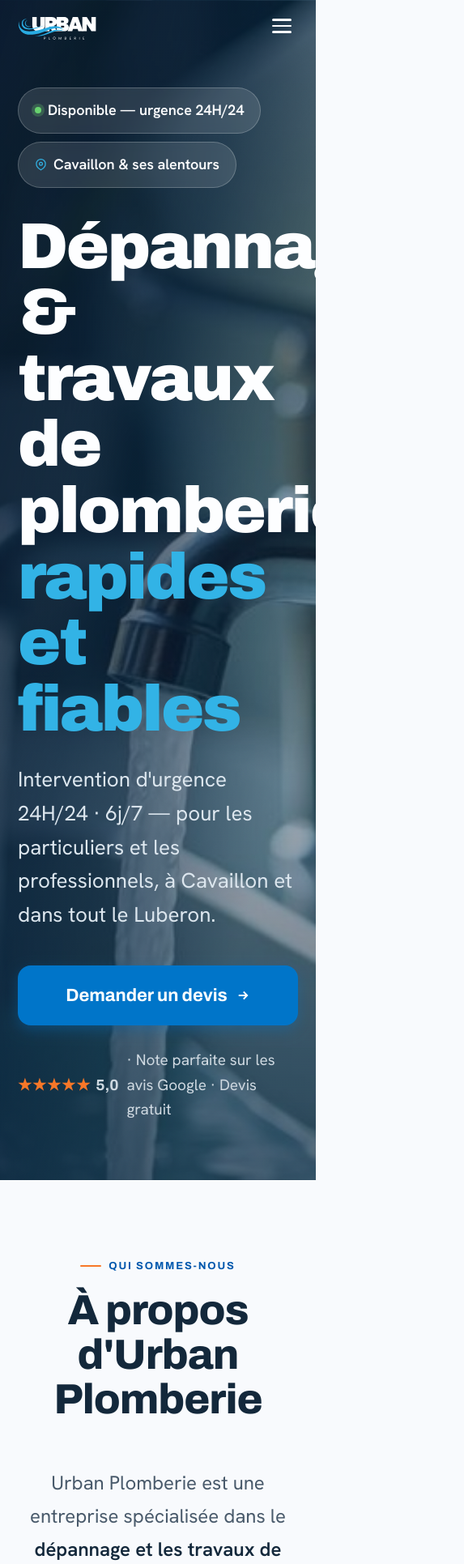
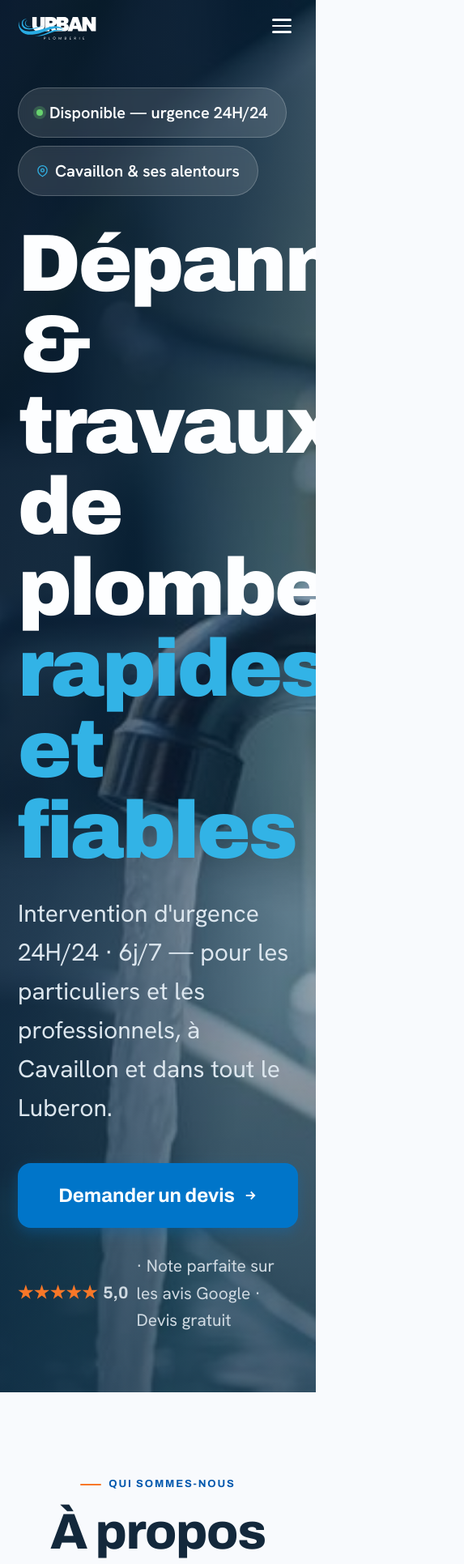
Before and after one commit to yanislft/UrbanPlomberie, a React (Vite) app: page / in a window 390 px wide. Shown: the top 1931 px of the page at 81% size, 573 px wide, since content can reach past the window. Built offline with nearby package versions, Linux system fonts and the light colour scheme.

Commit message:
mobile: max size — h1 100px, sections 62px, body 25-30px

```diff
--- a/src/index.css
+++ b/src/index.css
@@ -420,21 +420,21 @@ section { scroll-margin-top: var(--navbar-height); }
 
   /* ── Hero ── */
   .up-hero { padding: 108px 0 72px; min-height: auto; }
-  .up-hero-content h1    { font-size: 80px; line-height: 1.02; }
-  .up-hero-content .lede { font-size: 26px; margin-top: 26px; line-height: 1.6; }
-  .badge-row    { margin-bottom: 32px; }
-  .pill         { font-size: 18px; padding: 13px 20px; }
-  .hero-actions { margin-top: 42px; flex-direction: column; align-items: stretch; gap: 16px; }
+  .up-hero-content h1    { font-size: 100px; line-height: 1.0; }
+  .up-hero-content .lede { font-size: 30px; margin-top: 28px; line-height: 1.6; }
+  .badge-row    { margin-bottom: 34px; }
+  .pill         { font-size: 20px; padding: 14px 22px; }
+  .hero-actions { margin-top: 44px; flex-direction: column; align-items: stretch; gap: 16px; }
   .hero-actions .call-fab { display: none; }
-  .hero-actions .up-btn   { width: 100%; justify-content: center; padding: 26px; font-size: 22px; border-radius: 16px; }
-  .hero-note  { font-size: 19px; margin-top: 28px; }
+  .hero-actions .up-btn   { width: 100%; justify-content: center; padding: 28px; font-size: 24px; border-radius: 16px; }
+  .hero-note  { font-size: 21px; margin-top: 30px; }
   .scroll-cue { display: none; }
 
   /* ── Sections ── */
-  .up-block { padding: 88px 0; }
-  .sec-head { margin-bottom: 56px; }
-  .sec-head h2 { font-size: 52px; }
-  .sec-head p  { font-size: 24px; }
+  .up-block { padding: 96px 0; }
+  .sec-head { margin-bottom: 60px; }
+  .sec-head h2 { font-size: 62px; }
+  .sec-head p  { font-size: 27px; }
 
   /* ── Grilles → 1 colonne ── */
   .value-grid, .svc-grid, .chantier-grid, .rev-grid { grid-template-columns: 1fr !important; }
@@ -443,45 +443,45 @@ section { scroll-margin-top: var(--navbar-height); }
   .contact-grid { grid-template-columns: 1fr; }
 
   /* ── À propos ── */
-  .up-about-lede { font-size: 24px; line-height: 1.7; }
-  .value    { padding: 40px 32px; }
-  .value h3 { font-size: 34px; }
-  .value p  { font-size: 22px; }
+  .up-about-lede { font-size: 27px; line-height: 1.65; }
+  .value    { padding: 44px 36px; }
+  .value h3 { font-size: 40px; }
+  .value p  { font-size: 25px; }
 
   /* ── Prestations ── */
-  .svc-media    { height: 260px; }
-  .svc-body     { padding: 34px; }
-  .svc-body h3  { font-size: 34px; }
-  .svc-body p   { font-size: 22px; }
-  .svc-more     { font-size: 22px; margin-top: 26px; }
+  .svc-media    { height: 280px; }
+  .svc-body     { padding: 38px; }
+  .svc-body h3  { font-size: 40px; }
+  .svc-body p   { font-size: 25px; }
+  .svc-more     { font-size: 25px; margin-top: 28px; }
 
   /* ── Chantiers ── */
-  .chantier-media       { height: 240px; }
-  .chantier-body-new    { padding: 34px; }
-  .chantier-body-new h3 { font-size: 32px; }
-  .chantier-body-new p  { font-size: 21px; }
+  .chantier-media       { height: 260px; }
+  .chantier-body-new    { padding: 38px; }
+  .chantier-body-new h3 { font-size: 38px; }
+  .chantier-body-new p  { font-size: 24px; }
 
   /* ── CTA band ── */
   .up-cta-band { padding: 20px 0; }
-  .cta-inner   { padding: 48px 32px; flex-direction: column; align-items: stretch; gap: 32px; border-radius: 24px; }
-  .cta-inner h2 { font-size: 44px; }
-  .cta-inner p  { font-size: 24px; }
+  .cta-inner   { padding: 52px 36px; flex-direction: column; align-items: stretch; gap: 36px; border-radius: 24px; }
+  .cta-inner h2 { font-size: 52px; }
+  .cta-inner p  { font-size: 27px; }
   .cta-actions  { flex-direction: column; align-items: stretch; gap: 16px; }
   .cta-actions .call-fab { display: none; }
-  .cta-actions .up-btn   { width: 100%; justify-content: center; padding: 26px; font-size: 22px; border-radius: 16px; }
+  .cta-actions .up-btn   { width: 100%; justify-content: center; padding: 28px; font-size: 24px; border-radius: 16px; }
 
   /* ── Reviews ── */
-  .rev-summary  { padding: 28px 30px; gap: 22px; }
-  .rev-summary .score { font-size: 54px; }
+  .rev-summary  { padding: 30px 32px; gap: 24px; }
+  .rev-summary .score { font-size: 64px; }
   .rev-summary .vline { display: none; }
-  .rev   { padding: 32px; }
-  .rev p { font-size: 21px; line-height: 1.65; }
-  .rev .rev-who b { font-size: 21px; }
+  .rev   { padding: 36px; }
+  .rev p { font-size: 24px; line-height: 1.65; }
+  .rev .rev-who b { font-size: 24px; }
 
   /* ── Footer ── */
-  .up-footer { padding: 72px 0 44px; }
-  .foot-grid { gap: 48px; }
-  .foot-col a, .foot-col span { font-size: 20px; }
+  .up-footer { padding: 80px 0 48px; }
+  .foot-grid { gap: 52px; }
+  .foot-col a, .foot-col span { font-size: 22px; }
 
   /* ── Contact ── */
   .contact-form-box button { width: 100%; justify-content: center; }
```
